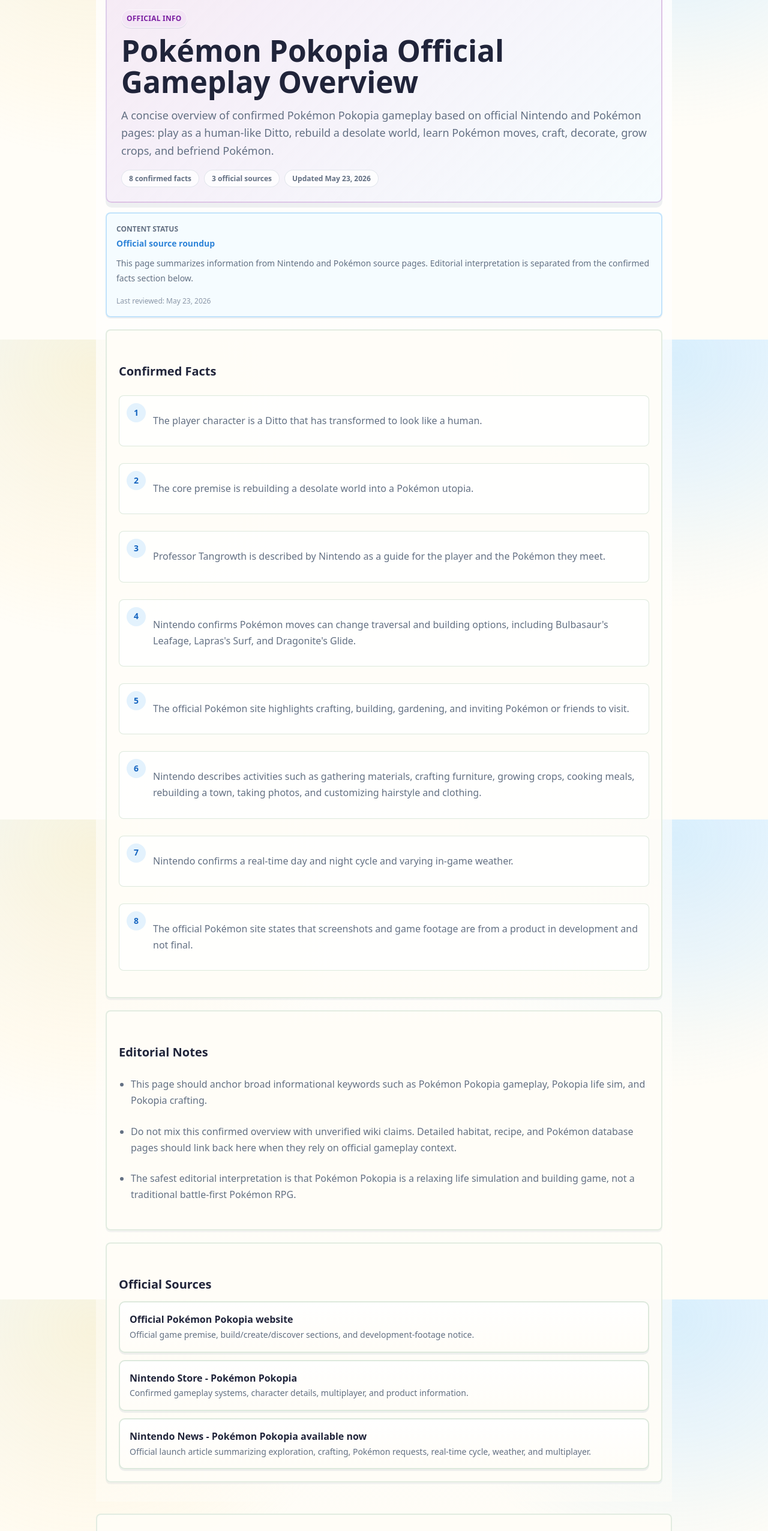
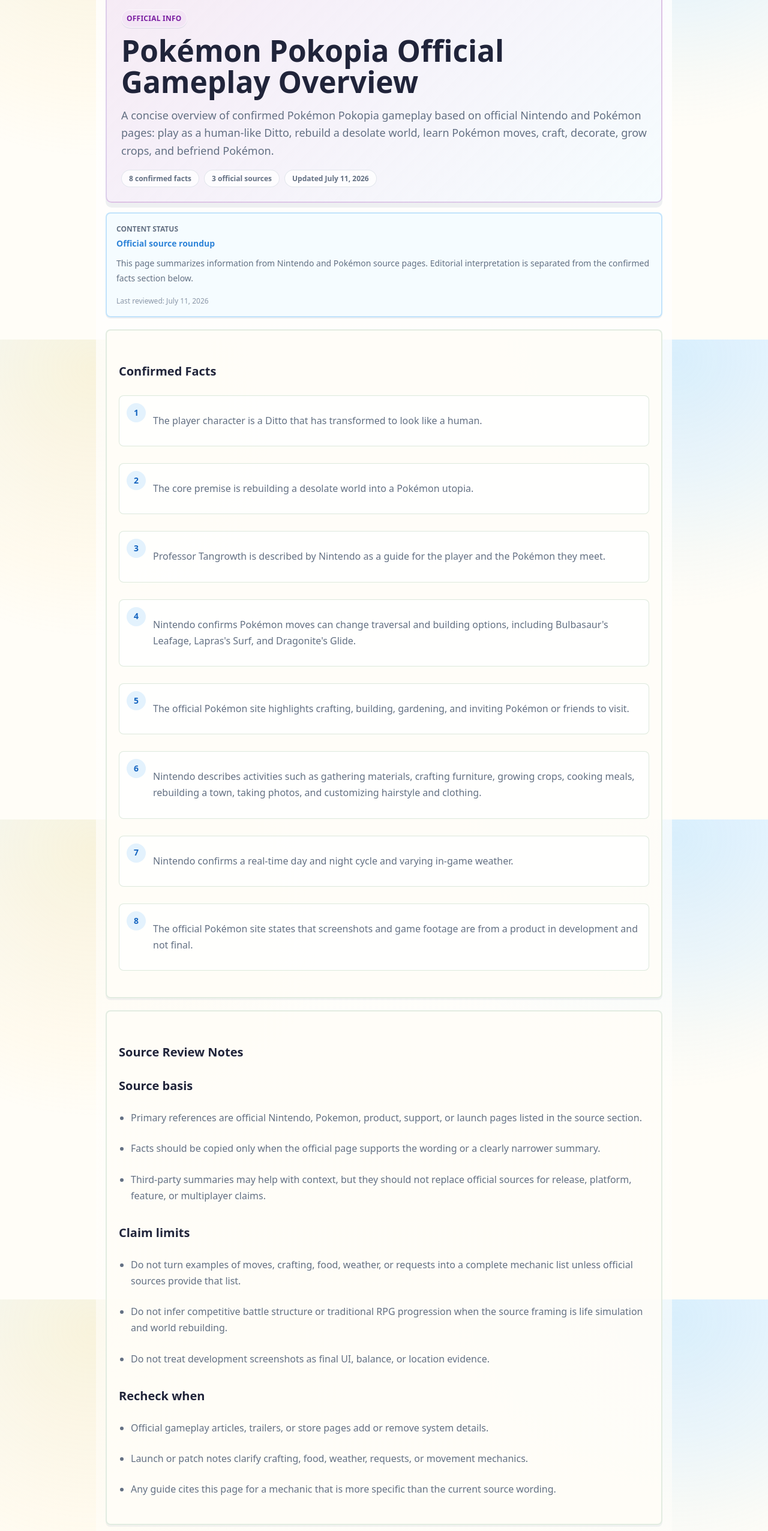
Before and after one commit to haoyg/pokopia_wiki, a Next.js app: page /official/gameplay-overview in a window 1280 px wide. Shown: the part 234-2786 px from the top of the page at 60% size. Built offline with nearby package versions, Linux system fonts and the light colour scheme.

Commit message:
优化4 个 official 可索引页面

```diff
--- a/src/app/official/[slug]/page.tsx
+++ b/src/app/official/[slug]/page.tsx
@@ -68,6 +68,11 @@ export default async function OfficialInfoDetailPage({ params }: Props) {
     month: 'long',
     day: 'numeric',
   })
+  const enrichedPage = page as typeof page & {
+    source_review_notes?: string[]
+    claim_limits?: string[]
+    recheck_triggers?: string[]
+  }
   const faqs = page.faqs || []
   const modeComparison = page.mode_comparison || []
 
@@ -151,6 +156,42 @@ export default async function OfficialInfoDetailPage({ params }: Props) {
           </ol>
         </section>
 
+        {(enrichedPage.source_review_notes?.length || enrichedPage.claim_limits?.length || enrichedPage.recheck_triggers?.length) && (
+          <section className="official-notes-section">
+            <h2>Source Review Notes</h2>
+            {enrichedPage.source_review_notes?.length ? (
+              <>
+                <h3>Source basis</h3>
+                <ul>
+                  {enrichedPage.source_review_notes.map((note) => (
+                    <li key={note}>{note}</li>
+                  ))}
+                </ul>
+              </>
+            ) : null}
+            {enrichedPage.claim_limits?.length ? (
+              <>
+                <h3>Claim limits</h3>
+                <ul>
+                  {enrichedPage.claim_limits.map((note) => (
+                    <li key={note}>{note}</li>
+                  ))}
+                </ul>
+              </>
+            ) : null}
+            {enrichedPage.recheck_triggers?.length ? (
+              <>
+                <h3>Recheck when</h3>
+                <ul>
+                  {enrichedPage.recheck_triggers.map((note) => (
+                    <li key={note}>{note}</li>
+                  ))}
+                </ul>
+              </>
+            ) : null}
+          </section>
+        )}
+
         <section className="official-notes-section">
           <h2>Editorial Notes</h2>
           <ul>
--- a/src/data/official.json
+++ b/src/data/official.json
@@ -5,7 +5,7 @@
     "slug": "release-date-platform-price",
     "category": "Official Info",
     "summary": "Pokémon Pokopia is available for Nintendo Switch 2, with the Nintendo Store listing March 5, 2026 as the release date. This page summarizes platform, file size, language, online, and early purchase bonus details from official sources.",
-    "updated_at": "2026-05-23",
+    "updated_at": "2026-07-11",
     "facts": [
       "Nintendo lists Pokémon Pokopia as a Nintendo Switch 2 title.",
       "The Nintendo Store release date is March 5, 2026.",
@@ -22,9 +22,18 @@
       "Because the official Pokémon site and Nintendo Store are current product pages, they should be treated as higher-priority sources than third-party summaries."
     ],
     "related_links": [
-      { "label": "Official gameplay overview", "href": "/official/gameplay-overview" },
-      { "label": "Multiplayer and GameShare", "href": "/official/multiplayer-gameshare-cloud-island" },
-      { "label": "Copyright and source policy", "href": "/copyright" }
+      {
+        "label": "Official gameplay overview",
+        "href": "/official/gameplay-overview"
+      },
+      {
+        "label": "Multiplayer and GameShare",
+        "href": "/official/multiplayer-gameshare-cloud-island"
+      },
+      {
+        "label": "Copyright and source policy",
+        "href": "/copyright"
+      }
     ],
     "sources": [
       {
@@ -37,6 +46,21 @@
         "url": "https://pokopia.pokemon.com/en-us/",
         "note": "Official product overview and rights-holder information."
       }
+    ],
+    "source_review_notes": [
+      "Primary references are official Nintendo, Pokemon, product, support, or launch pages listed in the source section.",
+      "Facts should be copied only when the official page supports the wording or a clearly narrower summary.",
+      "Third-party summaries may help with context, but they should not replace official sources for release, platform, feature, or multiplayer claims."
+    ],
+    "claim_limits": [
+      "Do not generalize the US price, file size, language list, or bonus deadline to every region unless a regional source is added.",
+      "Do not infer physical editions, bundle details, or discount timing unless official store pages list them.",
+      "Do not use this page as proof of gameplay mechanics beyond product-page feature wording."
+    ],
+    "recheck_triggers": [
+      "Regional Nintendo Store pages show different price, language, release, file-size, or bonus wording.",
+      "Nintendo changes the product page, preorder page, early purchase bonus, or supported-mode listing.",
+      "A new edition, bundle, or post-launch purchase option is announced by an official source."
     ]
   },
   {
@@ -45,7 +69,7 @@
     "slug": "gameplay-overview",
     "category": "Official Info",
     "summary": "A concise overview of confirmed Pokémon Pokopia gameplay based on official Nintendo and Pokémon pages: play as a human-like Ditto, rebuild a desolate world, learn Pokémon moves, craft, decorate, grow crops, and befriend Pokémon.",
-    "updated_at": "2026-05-23",
+    "updated_at": "2026-07-11",
     "facts": [
       "The player character is a Ditto that has transformed to look like a human.",
       "The core premise is rebuilding a desolate world into a Pokémon utopia.",
@@ -62,9 +86,18 @@
       "The safest editorial interpretation is that Pokémon Pokopia is a relaxing life simulation and building game, not a traditional battle-first Pokémon RPG."
     ],
     "related_links": [
-      { "label": "Release date and platform", "href": "/official/release-date-platform-price" },
-      { "label": "Official beginner tips", "href": "/official/official-beginner-tips" },
-      { "label": "Habitat guide index", "href": "/wiki/habitat" }
+      {
+        "label": "Release date and platform",
+        "href": "/official/release-date-platform-price"
+      },
+      {
+        "label": "Official beginner tips",
+        "href": "/official/official-beginner-tips"
+      },
+      {
+        "label": "Habitat guide index",
+        "href": "/wiki/habitat"
+      }
     ],
     "sources": [
       {
@@ -82,6 +115,21 @@
         "url": "https://www.nintendo.com/us/whatsnew/shape-the-world-and-build-a-cozy-new-life-in-pokemon-pokopia-available-now/",
         "note": "Official launch article summarizing exploration, crafting, Pokémon requests, real-time cycle, weather, and multiplayer."
       }
+    ],
+    "source_review_notes": [
+      "Primary references are official Nintendo, Pokemon, product, support, or launch pages listed in the source section.",
+      "Facts should be copied only when the official page supports the wording or a clearly narrower summary.",
+      "Third-party summaries may help with context, but they should not replace official sources for release, platform, feature, or multiplayer claims."
+    ],
+    "claim_limits": [
+      "Do not turn examples of moves, crafting, food, weather, or requests into a complete mechanic list unless official sources provide that list.",
+      "Do not infer competitive battle structure or traditional RPG progression when the source framing is life simulation and world rebuilding.",
+      "Do not treat development screenshots as final UI, balance, or location evidence."
+    ],
+    "recheck_triggers": [
+      "Official gameplay articles, trailers, or store pages add or remove system details.",
+      "Launch or patch notes clarify crafting, food, weather, requests, or movement mechanics.",
+      "Any guide cites this page for a mechanic that is more specific than the current source wording."
     ]
   },
   {
@@ -93,7 +141,7 @@
     "seo_title": "Pokémon Pokopia Multiplayer & GameShare",
     "seo_description": "Pokémon Pokopia supports online and local wireless for up to four players. Compare town visits, GameShare, Palette Town, Cloud Island, and Virtual Mode.",
     "quick_answer": "Yes. Pokémon Pokopia supports online and local wireless multiplayer, with a host inviting up to three other players. Normal town visits use Spectator Mode, while Palette Town supports shared building. GameShare can give people without the game access to Palette Town, and Cloud Island provides a persistent online shared area.",
-    "updated_at": "2026-06-22",
+    "updated_at": "2026-07-11",
     "facts": [
       "Nintendo says Pokémon Pokopia supports online and local wireless ways to play with friends.",
       "Nintendo's launch article says players can invite up to three other players to visit.",
@@ -173,9 +221,18 @@
       }
     ],
     "related_links": [
-      { "label": "Official gameplay overview", "href": "/official/gameplay-overview" },
-      { "label": "Official beginner tips", "href": "/official/official-beginner-tips" },
-      { "label": "Community hub", "href": "/community" }
+      {
+        "label": "Official gameplay overview",
+        "href": "/official/gameplay-overview"
+      },
+      {
+        "label": "Official beginner tips",
+        "href": "/official/official-beginner-tips"
+      },
+      {
+        "label": "Community hub",
+        "href": "/community"
+      }
     ],
     "sources": [
       {
@@ -188,6 +245,21 @@
         "url": "https://www.nintendo.com/us/store/products/pokemon-pokopia-switch-2/",
         "note": "Product-page multiplayer, GameShare, online, and local details."
       }
+    ],
+    "source_review_notes": [
+      "Primary references are official Nintendo, Pokemon, product, support, or launch pages listed in the source section.",
+      "Facts should be copied only when the official page supports the wording or a clearly narrower summary.",
+      "Third-party summaries may help with context, but they should not replace official sources for release, platform, feature, or multiplayer claims."
+    ],
+    "claim_limits": [
+      "Do not imply that every visitor can freely edit every town; normal town visits are described with Spectator Mode limits.",
+      "Do not simplify GameShare requirements into one rule because local and online compatibility can differ.",
+      "Do not claim persistent Cloud Island editing behavior beyond the official wording."
+    ],
+    "recheck_triggers": [
+      "Nintendo updates multiplayer, GameShare, GameChat, Nintendo Switch Online, or Cloud Island requirements.",
+      "Support pages clarify session limits, ownership requirements, or compatibility rules.",
+      "Future guides add multiplayer advice that depends on editing permissions or visitor restrictions."
     ]
   },
   {
@@ -196,7 +268,7 @@
     "slug": "official-beginner-tips",
     "category": "Official Info",
     "summary": "Nintendo's official tips emphasize playing at your own pace, checking Pokémon Center PC features, improving storage, talking to Pokémon, organizing materials, using the Pokédex and Habitat Dex, and powering up moves with food.",
-    "updated_at": "2026-05-23",
+    "updated_at": "2026-07-11",
     "facts": [
       "Nintendo's official tips article frames Pokémon Pokopia as a game about doing what is fun at your own pace.",
       "Nintendo recommends checking the Pokémon Center PC for daily challenges, PC shop items and recipes, and stamps that can be exchanged for Life Coins.",
@@ -213,9 +285,18 @@
       "Future guides should distinguish official tips from editorial route recommendations, especially when recommending specific farming loops or item priorities."
     ],
     "related_links": [
-      { "label": "Gameplay overview", "href": "/official/gameplay-overview" },
-      { "label": "Pokopia guides", "href": "/guides" },
-      { "label": "Recipe calculator", "href": "/tools/recipe-calculator" }
+      {
+        "label": "Gameplay overview",
+        "href": "/official/gameplay-overview"
+      },
+      {
+        "label": "Pokopia guides",
+        "href": "/guides"
+      },
+      {
+        "label": "Recipe calculator",
+        "href": "/tools/recipe-calculator"
+      }
     ],
     "sources": [
       {
@@ -228,6 +309,21 @@
         "url": "https://www.nintendo.com/us/store/products/pokemon-pokopia-switch-2/",
         "note": "Official product context for PC, gameplay, multiplayer, and supported features."
       }
+    ],
+    "source_review_notes": [
+      "Primary references are official Nintendo, Pokemon, product, support, or launch pages listed in the source section.",
+      "Facts should be copied only when the official page supports the wording or a clearly narrower summary.",
+      "Third-party summaries may help with context, but they should not replace official sources for release, platform, feature, or multiplayer claims."
+    ],
+    "claim_limits": [
+      "Do not convert official tips into a strict required route or ranked checklist.",
+      "Do not infer full request tables, reward charts, or friendship mechanics from a general beginner tip.",
+      "Do not treat examples of food-powered moves as a complete list of all move effects."
+    ],
+    "recheck_triggers": [
+      "Nintendo publishes new beginner tips, support notes, launch guidance, or patch-related advice.",
+      "Official sources clarify requests, PC features, bag upgrades, food effects, or Habitat Dex behavior.",
+      "A beginner guide cites this page to justify a specific farming route or item priority."
     ]
   }
 ]
```
Also changed, not shown: public/data/search-index.json (+4 -4 lines), src/data/search-index.json (+4 -4 lines).
